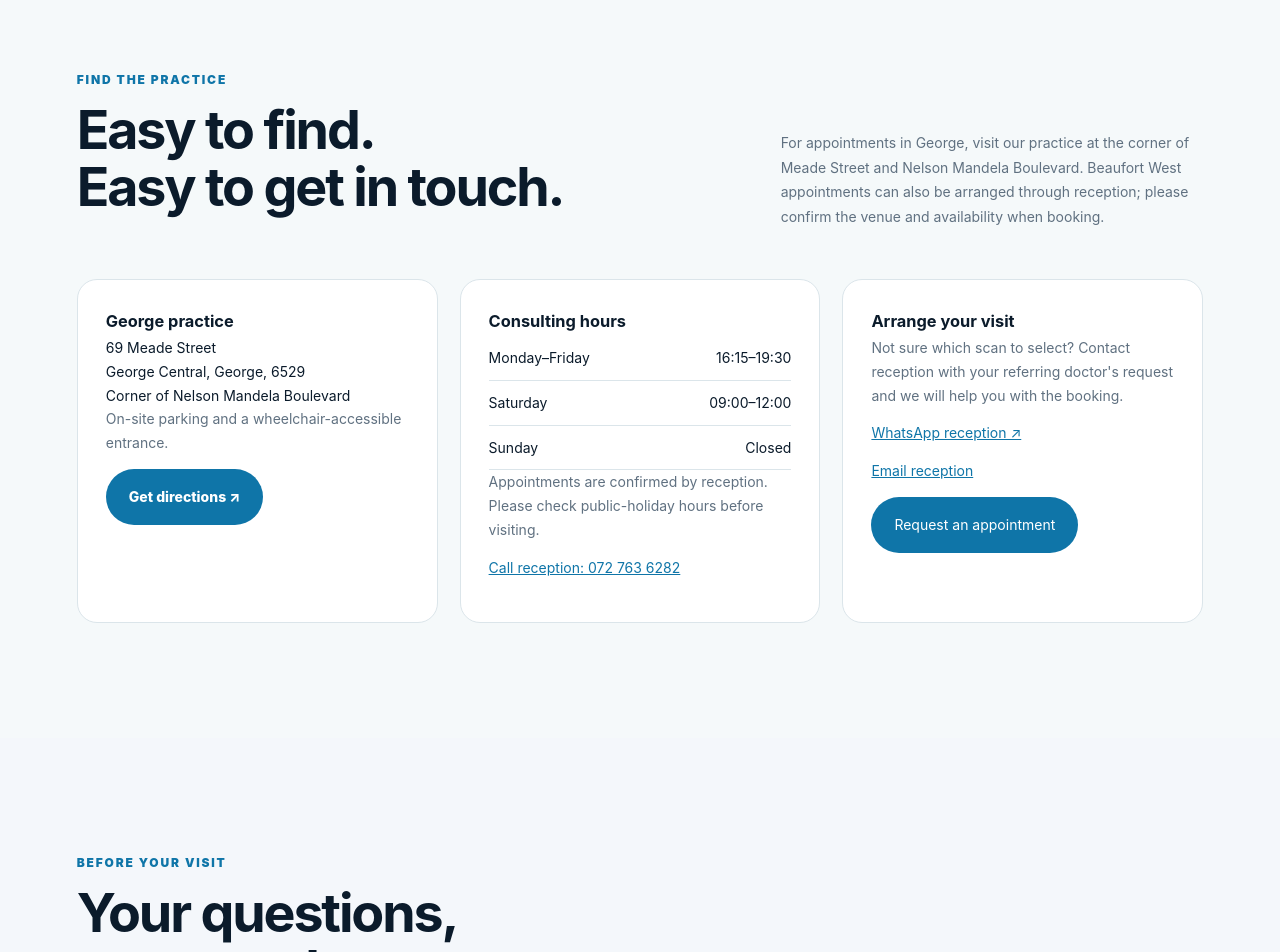
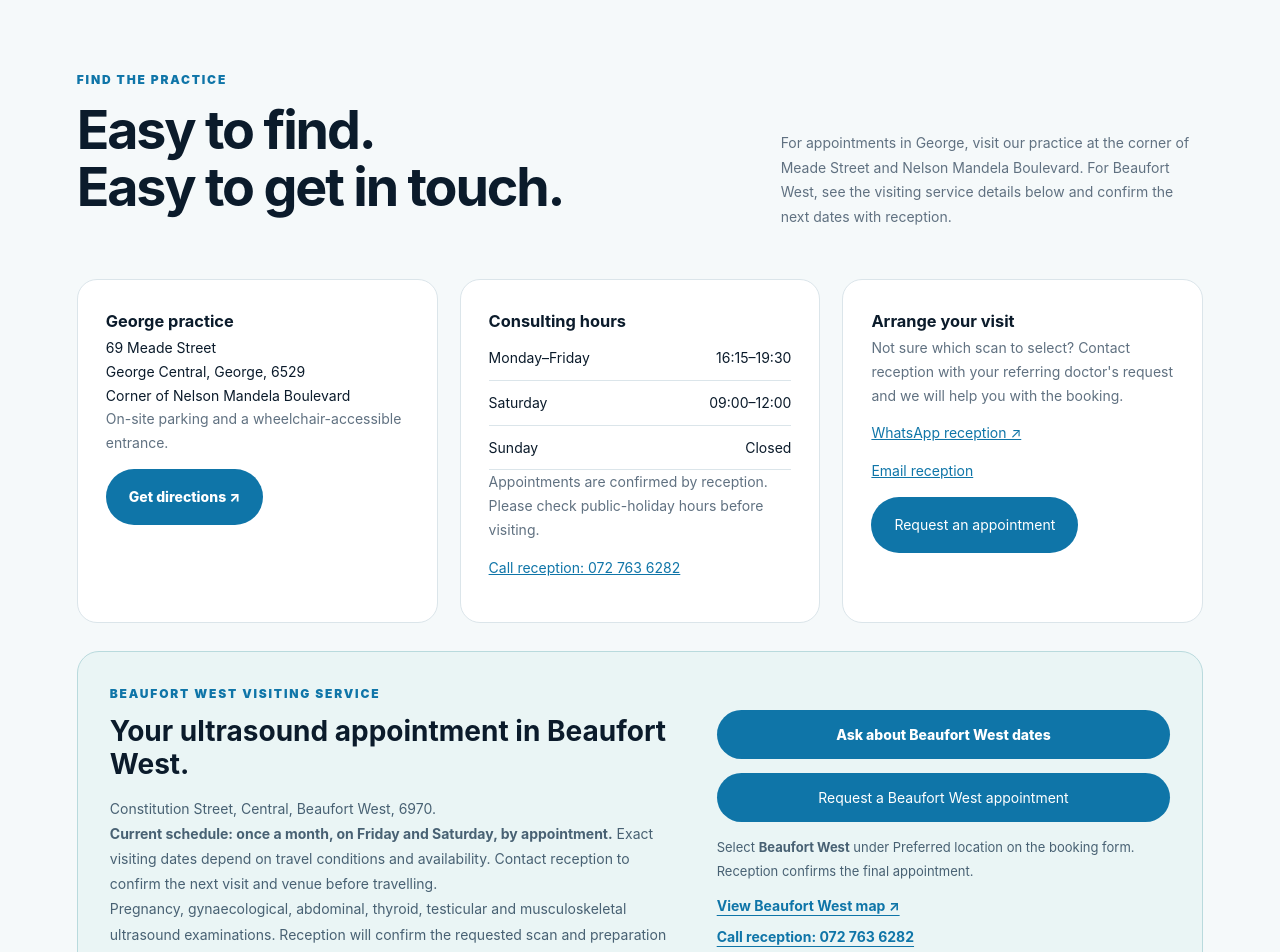
Before and after one commit to hendorwynne-a11y/hendorsdiagnostics-website, a React (Vite) app: page / in a window 1280 px wide. Shown: the part 3760-4712 px from the top of the page. Built offline with nearby package versions, Linux system fonts and the light colour scheme.

Commit message:
Add Beaufort West visiting service and current monthly schedule

```diff
--- a/src/LandingPage.jsx
+++ b/src/LandingPage.jsx
@@ -154,10 +154,11 @@ export default function LandingPage() {
 
 
       <section id="visit" className="section visit">
-        <div className="heading"><div><small>FIND THE PRACTICE</small><h2>Easy to find.<br/>Easy to get in touch.</h2></div><p>For appointments in George, visit our practice at the corner of Meade Street and Nelson Mandela Boulevard. Beaufort West appointments can also be arranged through reception; please confirm the venue and availability when booking.</p></div>
+        <div className="heading"><div><small>FIND THE PRACTICE</small><h2>Easy to find.<br/>Easy to get in touch.</h2></div><p>For appointments in George, visit our practice at the corner of Meade Street and Nelson Mandela Boulevard. For Beaufort West, see the visiting service details below and confirm the next dates with reception.</p></div>
         <div className="visit-grid"><article><h3>George practice</h3><address>69 Meade Street<br/>George Central, George, 6529<br/>Corner of Nelson Mandela Boulevard</address><p>On-site parking and a wheelchair-accessible entrance.</p><a className="primary" href={DIRECTIONS_URL} target="_blank" rel="noopener noreferrer">Get directions ↗</a></article>
         <article><h3>Consulting hours</h3><dl><div><dt>Monday–Friday</dt><dd>16:15–19:30</dd></div><div><dt>Saturday</dt><dd>09:00–12:00</dd></div><div><dt>Sunday</dt><dd>Closed</dd></div></dl><p>Appointments are confirmed by reception. Please check public-holiday hours before visiting.</p><a href="tel:+27727636282">Call reception: 072 763 6282</a></article>
         <article><h3>Arrange your visit</h3><p>Not sure which scan to select? Contact reception with your referring doctor's request and we will help you with the booking.</p><a href={WHATSAPP_URL} target="_blank" rel="noopener noreferrer">WhatsApp reception ↗</a><a href="mailto:reception.hendors@gmail.com">Email reception</a><button className="primary" onClick={openBooking}>Request an appointment</button></article></div>
+        <article id="beaufort-west" className="beaufort-card" aria-labelledby="beaufort-heading"><div><small>BEAUFORT WEST VISITING SERVICE</small><h3 id="beaufort-heading">Your ultrasound appointment in Beaufort West.</h3><p>Constitution Street, Central, Beaufort West, 6970.</p><p><strong>Current schedule: once a month, on Friday and Saturday, by appointment.</strong> Exact visiting dates depend on travel conditions and availability. Contact reception to confirm the next visit and venue before travelling.</p><p>Pregnancy, gynaecological, abdominal, thyroid, testicular and musculoskeletal ultrasound examinations. Reception will confirm the requested scan and preparation instructions.</p></div><div className="beaufort-actions"><a className="primary" href="https://wa.me/27727636282?text=Good%20day%2C%20I%20would%20like%20to%20book%20an%20ultrasound%20in%20Beaufort%20West.%20Please%20confirm%20your%20next%20visiting%20dates." target="_blank" rel="noopener noreferrer">Ask about Beaufort West dates</a><button className="primary" onClick={openBooking}>Request a Beaufort West appointment</button><p>Select <strong>Beaufort West</strong> under Preferred location on the booking form. Reception confirms the final appointment.</p><a href="https://www.google.com/maps/place/Hendors+Diagnostics/data=!4m2!3m1!1s0x0:0xc044efc3cff981c7" target="_blank" rel="noopener noreferrer">View Beaufort West map ↗</a><a href="tel:+27727636282">Call reception: 072 763 6282</a></div></article>
       </section>
       <section id="questions" className="section faq"><div className="heading"><div><small>BEFORE YOUR VISIT</small><h2>Your questions, answered.</h2></div><p>A few practical details to make your visit easier. Reception can help with anything specific to your examination.</p></div><div className="faq-list">
       {[
@@ -167,7 +168,7 @@ export default function LandingPage() {
         ["What should I bring?", "Please bring your referring doctor's request if you have one, relevant previous reports, and the information reception requests for registration and billing."],
         ["What does a scan cost?", "Ask reception for a quotation for your specific examination and payment option. Medical-aid benefits and authorisation requirements depend on your scheme; please confirm these before the visit."],
         ["How will I receive my report?", "A professional ultrasound report is prepared for you and your referring doctor. Reception will confirm the delivery arrangements and timing for your examination."],
-        ["Can I arrange a scan in Beaufort West?", "Yes. Contact reception to confirm available dates, the examination requested and the venue before travelling."]
+        ["Can I arrange a scan in Beaufort West?", "Yes. Current Beaufort West visits are once a month on Friday and Saturday, by appointment. Dates depend on travel conditions and availability. Select Beaufort West on the booking form and contact reception to confirm the next visit and venue."]
       ].map(([q,a])=><details key={q}><summary>{q}</summary><p>{a}</p></details>)}</div></section>
 
       <section className="cta"><div><small>READY TO BOOK?</small><h2>Your diagnostic journey can start right here.</h2><p>Submit your appointment request online and our team will confirm the date, time and preparation requirements.</p></div><button onClick={openBooking}>Request your appointment →</button></section>
@@ -175,7 +176,7 @@ export default function LandingPage() {
 
     <footer id="contact"><div><img src={LOGO_DATA_URL} alt="Hendors Diagnostics"/><p>Diagnostic ultrasound in George and Beaufort West. Clear communication and personal care.</p></div><div><h4>Contact</h4><a href="tel:+27727636282">072 763 6282</a><a href={WHATSAPP_URL} target="_blank" rel="noopener noreferrer">WhatsApp reception</a><a href="mailto:reception.hendors@gmail.com">reception.hendors@gmail.com</a></div><div><h4>Visit us</h4><p>69 Meade Street<br/>Corner of Nelson Mandela Boulevard<br/>George Central, George, 6529</p><a href={DIRECTIONS_URL} target="_blank" rel="noopener noreferrer">Get directions ↗</a></div><div><h4>Quick access</h4><button onClick={openBooking}>Book a scan</button><button onClick={openStaffPortal}>Staff portal</button></div><div className="footbottom">© {new Date().getFullYear()} Hendors Diagnostics · HPCSA DR 0092673</div></footer>
 
-    <div className="mobile-contact" aria-label="Quick contact"><button onClick={openBooking}>Book a scan</button><a href={WHATSAPP_URL} target="_blank" rel="noopener noreferrer">WhatsApp</a><a href="tel:+27727636282">Call</a><a href={DIRECTIONS_URL} target="_blank" rel="noopener noreferrer">Directions</a></div>
+    <div className="mobile-contact" aria-label="Quick contact"><button onClick={openBooking}>Book a scan</button><a href={WHATSAPP_URL} target="_blank" rel="noopener noreferrer">WhatsApp</a><a href="tel:+27727636282">Call</a><a href="#visit">Locations</a></div>
     {bookingOpen && <div className="backdrop" onMouseDown={e => e.target===e.currentTarget && setBookingOpen(false)}><div className="modal"><button className="close" onClick={()=>setBookingOpen(false)}>×</button>{!success?<><small>ONLINE BOOKING REQUEST</small><h2>Let’s arrange your ultrasound.</h2><p>Complete the form below. Reception will confirm the final appointment time.</p><form onSubmit={submit}>
       <label>Full name *<input value={form.full_name} onChange={e=>set("full_name",e.target.value)} /></label>
       <label>WhatsApp / phone *<input value={form.phone} onChange={e=>set("phone",e.target.value)} /></label>
@@ -197,6 +198,7 @@ export default function LandingPage() {
 @media(max-width:680px){.hd{padding-bottom:78px}.hd h1{font-size:46px;line-height:1.05}.buttons{flex-direction:column;align-items:stretch}.trust{grid-template-columns:repeat(3,minmax(0,1fr));gap:10px}.trust b{font-size:13px}.trust span{font-size:11px}.visual{min-height:365px}.quick-contact{gap:14px;font-size:14px}.mobile-contact{position:fixed;display:grid;grid-template-columns:repeat(4,1fr);bottom:0;left:0;right:0;z-index:90;background:#fff;border-top:1px solid #bdcfd7;padding:9px 6px max(9px,env(safe-area-inset-bottom));box-shadow:0 -5px 20px #0b274018;gap:4px}.mobile-contact a,.mobile-contact button{display:flex;align-items:center;justify-content:center;min-height:48px;font-size:12px;font-weight:800;border:0;border-radius:8px;text-decoration:none;background:#e8f3f5;color:var(--navy)}.mobile-contact button{background:var(--blue);color:white}.hd .book{display:block;padding:10px 14px;font-size:12px}.hd .logo img{width:130px}.visit-grid article{padding:22px}.visit-grid dl div{font-size:14px}.hd header{gap:8px}.hd .actions{gap:2px}}
 @media(prefers-reduced-motion:reduce){html{scroll-behavior:auto}*{scroll-behavior:auto!important;animation:none!important;transition:none!important}}
 
+.beaufort-card{max-width:1400px;margin:28px auto 0;padding:32px;border-radius:22px;border:1px solid #b9dadd;background:#eaf5f5;display:grid;grid-template-columns:1.25fr 1fr;gap:40px;scroll-margin-top:100px}.beaufort-card h3{font-size:28px;line-height:1.2;margin:14px 0}.beaufort-card p{line-height:1.8;color:#486173}.beaufort-actions{display:flex;flex-direction:column;align-items:stretch;gap:14px;justify-content:center}.beaufort-actions p{font-size:13px;margin:0}.beaufort-actions button{border:0}.beaufort-actions a:not(.primary){font-weight:700;text-underline-offset:4px}@media(max-width:680px){.beaufort-card{grid-template-columns:1fr;padding:24px;gap:18px}.beaufort-card h3{font-size:25px}}
     `}</style>
   </div>;
 }
```
